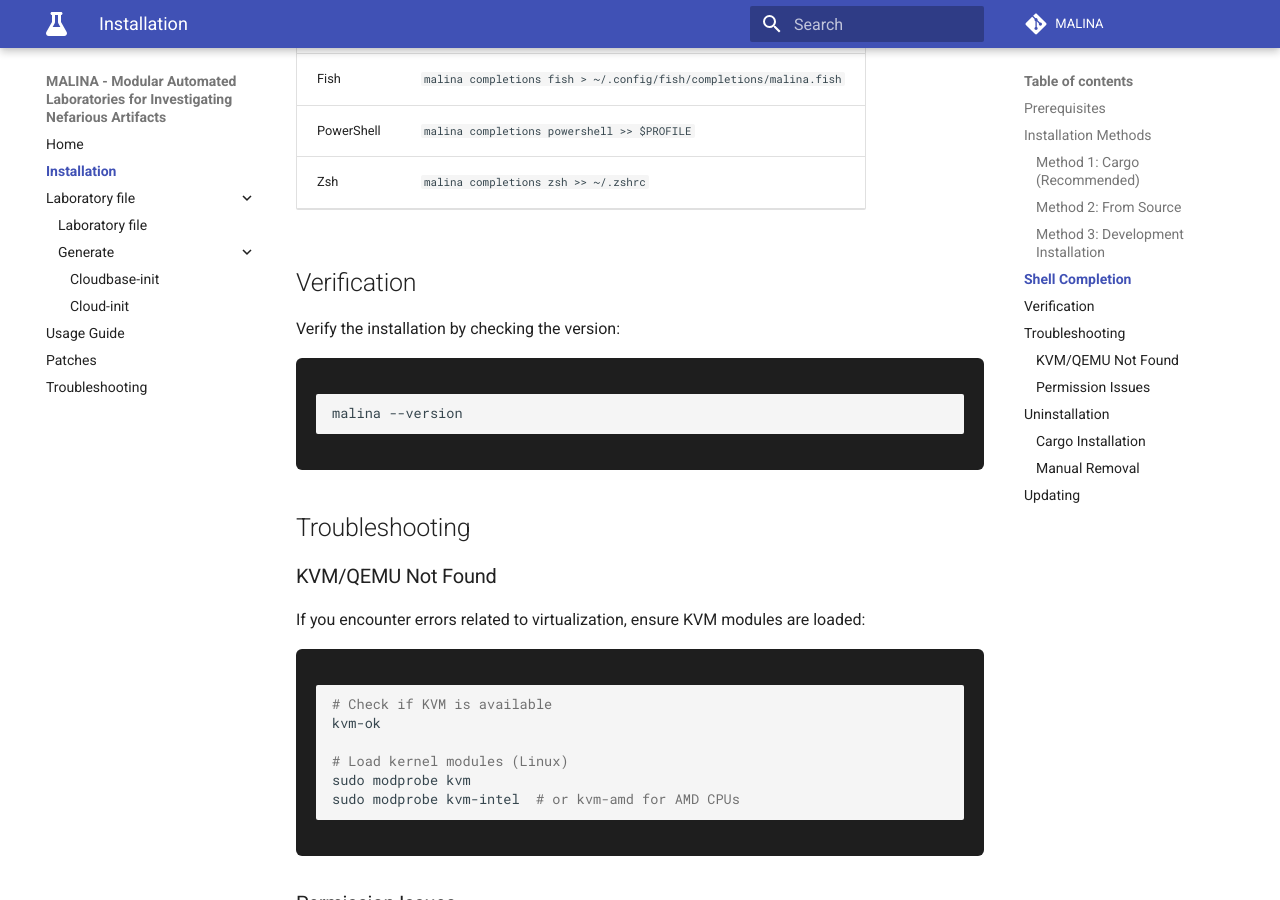
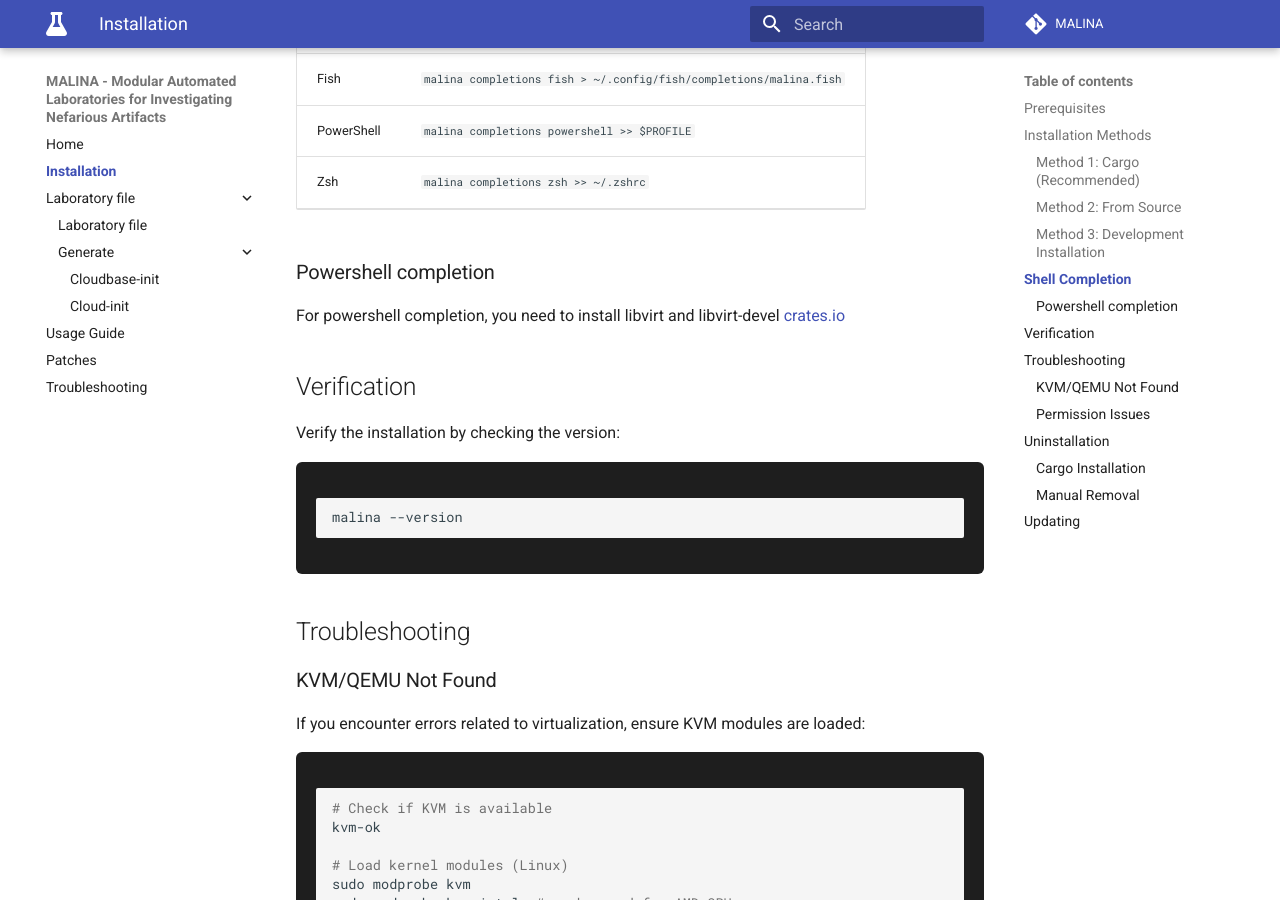
Before and after one commit to AntwortEinesLebens/MALINA, an MkDocs documentation site: the page built from docs/installation.md, in a window 1280 px wide and 900 px high, scrolled down 1576 px. Built offline with MkDocs 1.6.1 and Material for MkDocs 9.7.7, drawn with Linux system fonts in a browser that asks for light colours; comment, search, counter and statistics services are not loaded; some of the changed text lies outside the part shown.

Commit message:
fix: updates files

```diff
--- a/docs/installation.md
+++ b/docs/installation.md
@@ -54,6 +54,10 @@ After installation, enable shell completion for your preferred shell:
 | PowerShell | `malina completions powershell >> $PROFILE` |
 | Zsh      | `malina completions zsh >> ~/.zshrc`       |
 
+### Powershell completion
+
+For powershell completion, you need to install libvirt and libvirt-devel [crates.io](https://crates.io/crates/virt)
+
 ## Verification
 
 Verify the installation by checking the version:
```
Also changed, not shown: other parts of docs/installation.md (+4 -1 lines), docs/configuration/configuration.md (+1 -1 lines).
